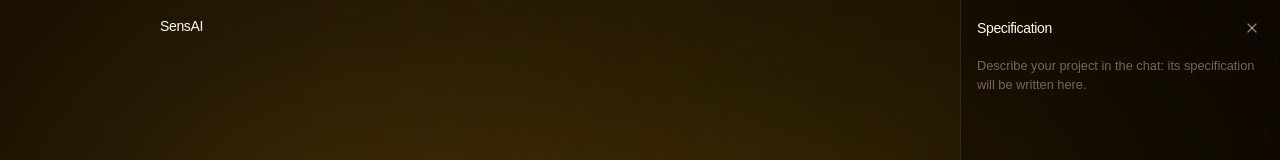
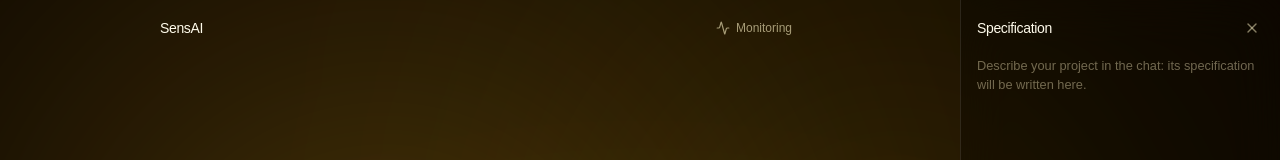
Before and after one commit to rayan-ouer/SensAI, a React (Vite) app in the folder src/app/frontend/: page / in a window 1280 px wide. Shown: the top 160 px of the page. Built offline with nearby package versions, Linux system fonts and the light colour scheme; no server answers.

Commit message:
feat(logging): add monitoring router and integrate monitoring button in ChatPage

```diff
--- a/src/app/frontend/src/pages/ChatPage.tsx
+++ b/src/app/frontend/src/pages/ChatPage.tsx
@@ -8,13 +8,14 @@
 // Icon from Lucide: https://lucide.dev/
 
 import { useState } from 'react'
-import { FileText, SquarePen } from 'lucide-react'
+import { Activity, FileText, SquarePen } from 'lucide-react'
 
 import Composer from '@/components/chat/Composer'
 import EmptyState from '@/components/chat/EmptyState'
 import MessageList from '@/components/chat/MessageList'
 import ProfileSelect from '@/components/chat/ProfileSelect'
 import SpecPanel from '@/components/spec/SpecPanel'
+import MonitoringPage from '@/pages/MonitoringPage'
 import { useChat } from '@/hooks/useChat'
 import { useProfiles } from '@/hooks/useProfiles'
 import { useSpec } from '@/hooks/useSpec'
@@ -27,6 +28,10 @@ function ChatPage() {
   const { messages, status, error, send, reset } = useChat(spec, profiles.selected)
   const [typing, setTyping] = useState(false)
   const [specOpen, setSpecOpen] = useState(() => window.matchMedia(WIDE_SCREEN).matches)
+  const [monitoringOpen, setMonitoringOpen] = useState(false)
+
+  if (monitoringOpen)
+    return <MonitoringPage onBack={() => setMonitoringOpen(false)} />
 
   return (
     <div className="flex h-dvh">
@@ -42,6 +47,14 @@ function ChatPage() {
             />
           </div>
           <div className="flex shrink-0 items-center gap-1">
+            <button
+              type="button"
+              onClick={() => setMonitoringOpen(true)}
+              className="flex items-center gap-1.5 whitespace-nowrap rounded-md px-2 py-1 text-xs text-amber-100/60 hover:bg-white/10 hover:text-amber-50"
+            >
+              <Activity className="size-3.5" />
+              Monitoring
+            </button>
             {messages.length > 0 && (
               <button
                 type="button"
```
Also changed, not shown: 1 other file (tests, documents, lock files or other folders).
